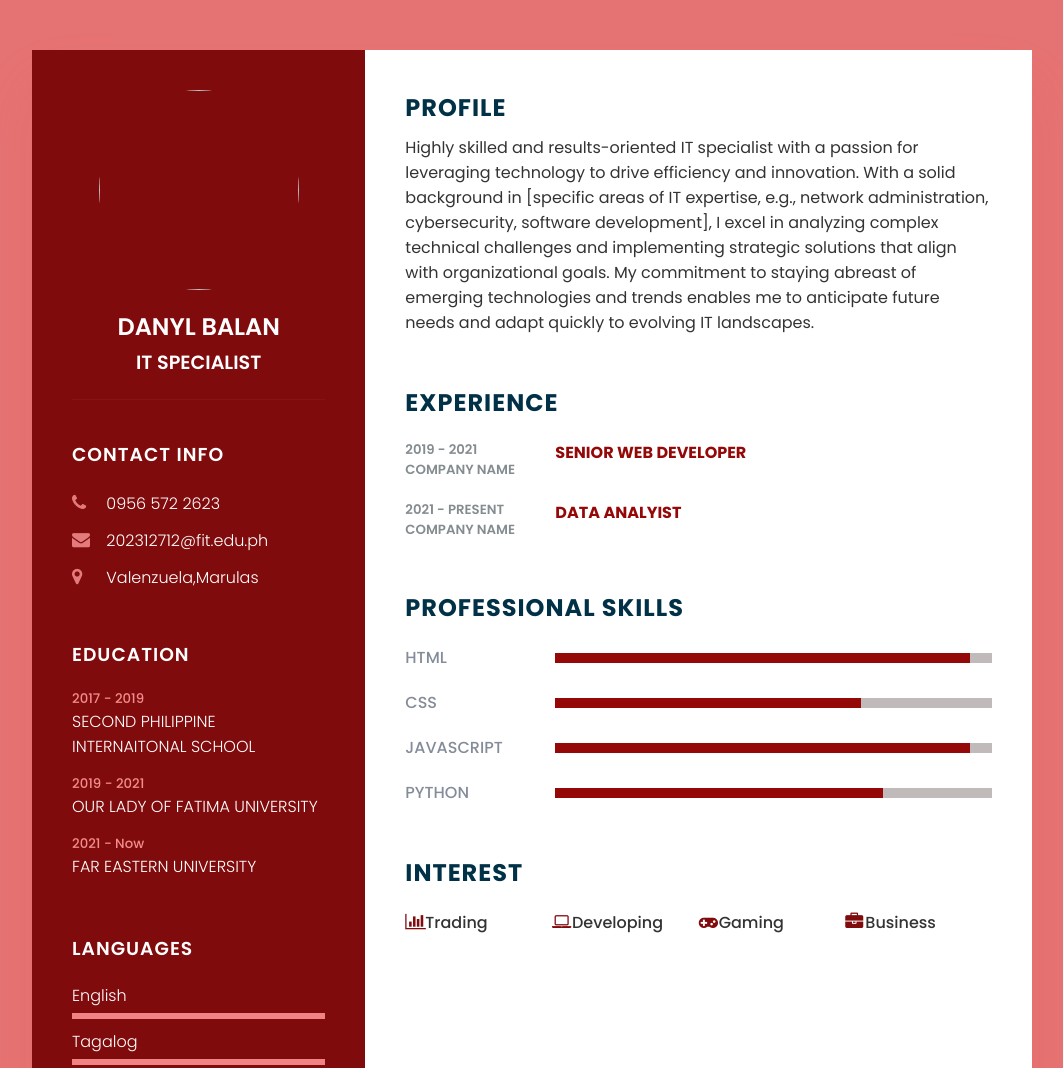
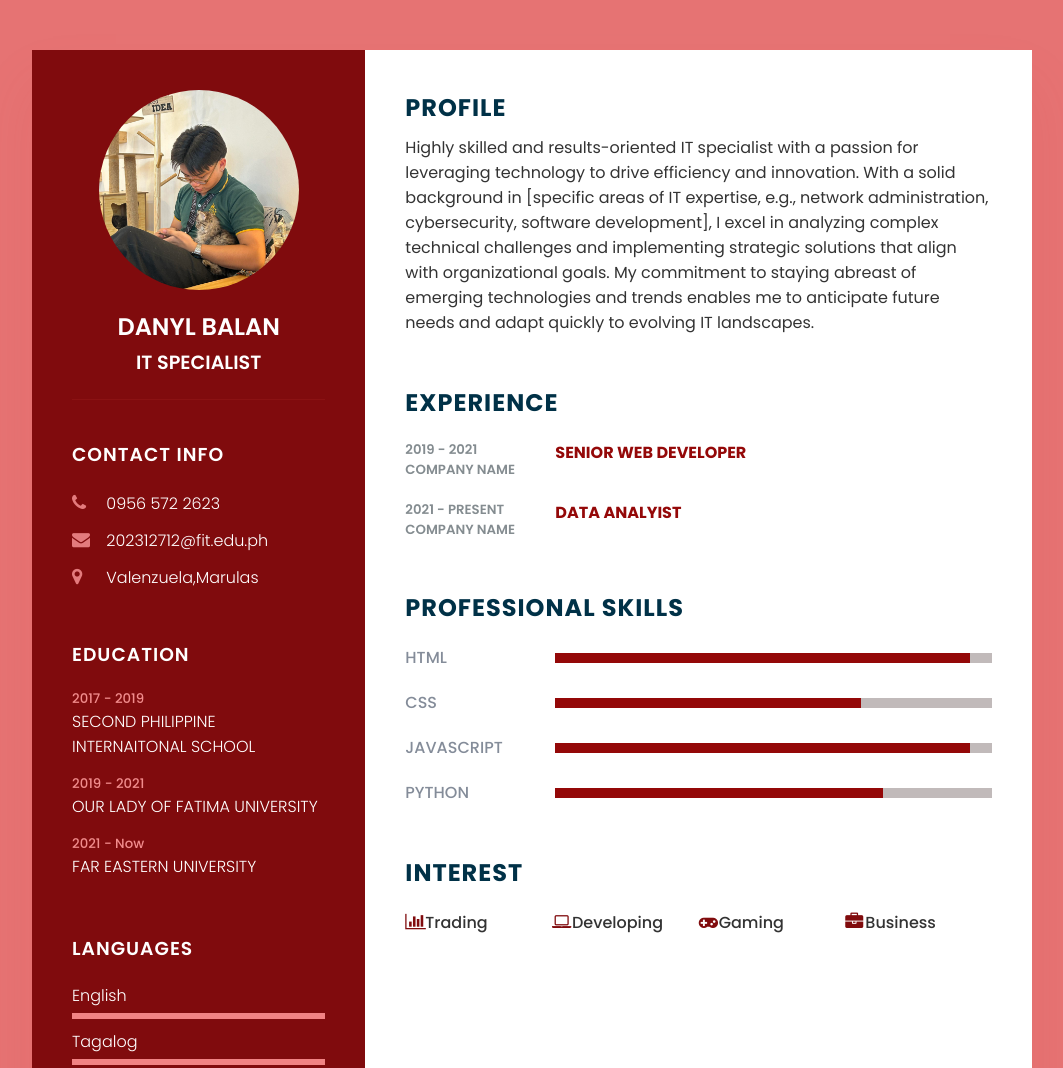
Before and after one commit to danylwiththedemonback/BALAN_SEATWORK2, a plain HTML site: page index.html in a window 1280 px wide. Shown: the top 1068 px of the page, without its empty margins (108-1171 px from the left). Drawn offline with Linux system fonts and the light colour scheme.

Commit message:
Update index.html

```diff
--- a/index.html
+++ b/index.html
@@ -11,7 +11,7 @@
         <div class="left_Side">
             <div class="profileText">
                 <div class="imgBx">
-                    <img src="assets/img/img/balandanyl.jpeg">
+                    <img src="assets/img/balandanyl.jpeg">
                 </div>
                 <h2>DANYL BALAN<br><span>IT SPECIALIST</span></h2>
             </div>
```
